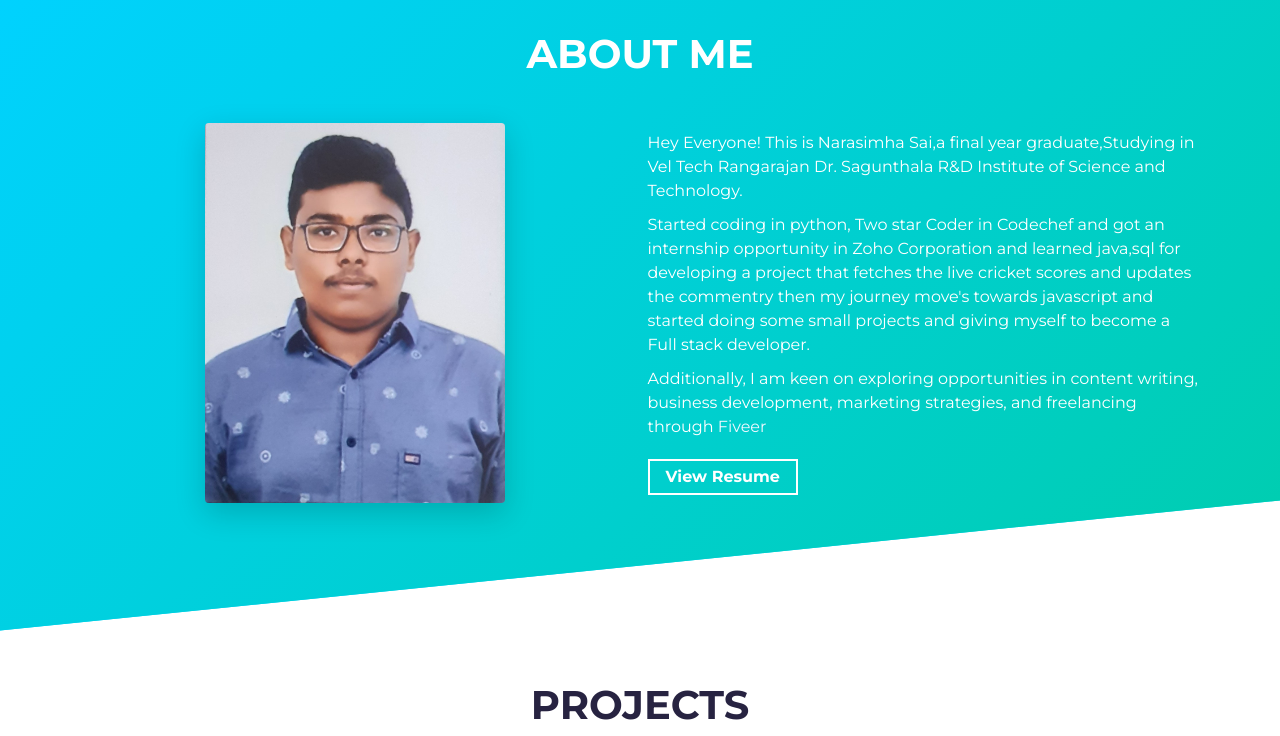
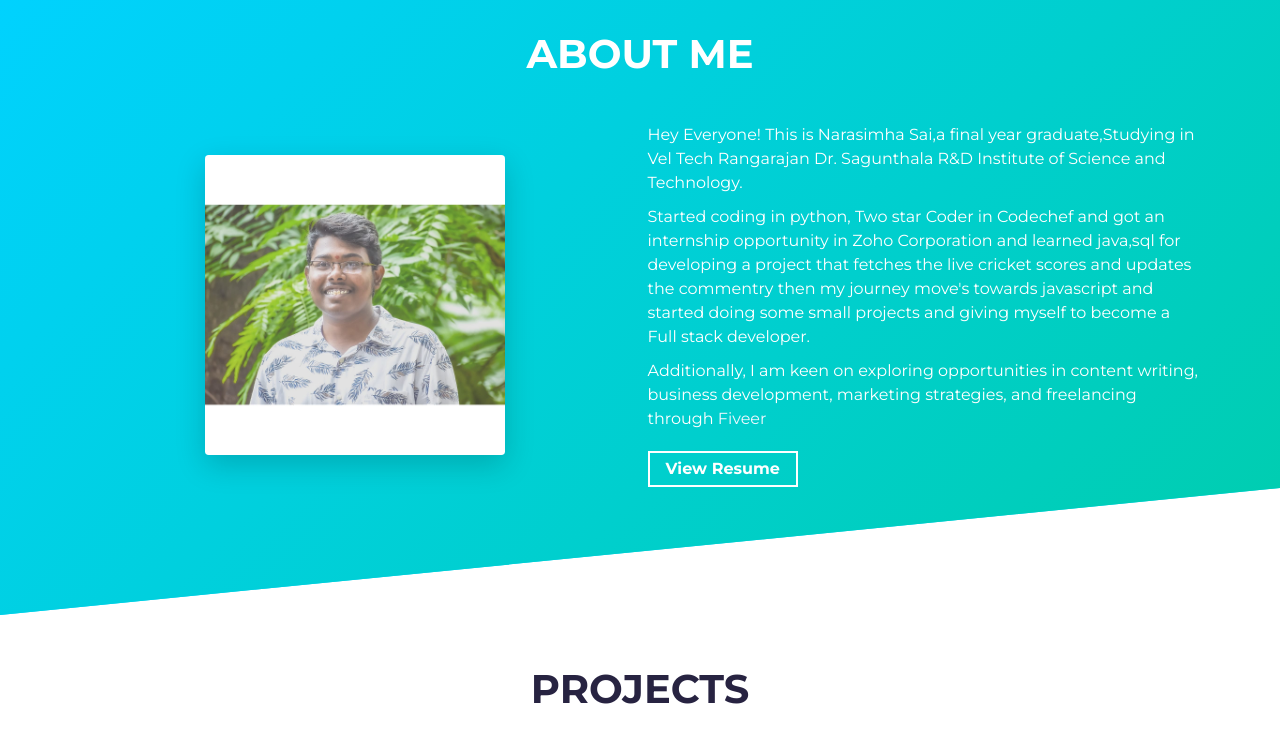
Before and after one commit to Narasimha13009/portfolio, a website built with Parcel: page src/index.html in a window 1280 px wide. Shown: the part 820-1556 px from the top of the page. Built offline with nearby package versions, Linux system fonts and the light colour scheme.

Commit message:
Update index.html

```diff
--- a/src/index.html
+++ b/src/index.html
@@ -71,7 +71,7 @@
                 class="img-fluid rounded shadow-lg"
                 height="auto"
                 width="300px"
-                src="assets/profile.jpg"
+                src="assets/profile.JPEG"
                 alt="Profile Image"
               />
             </div>
```
